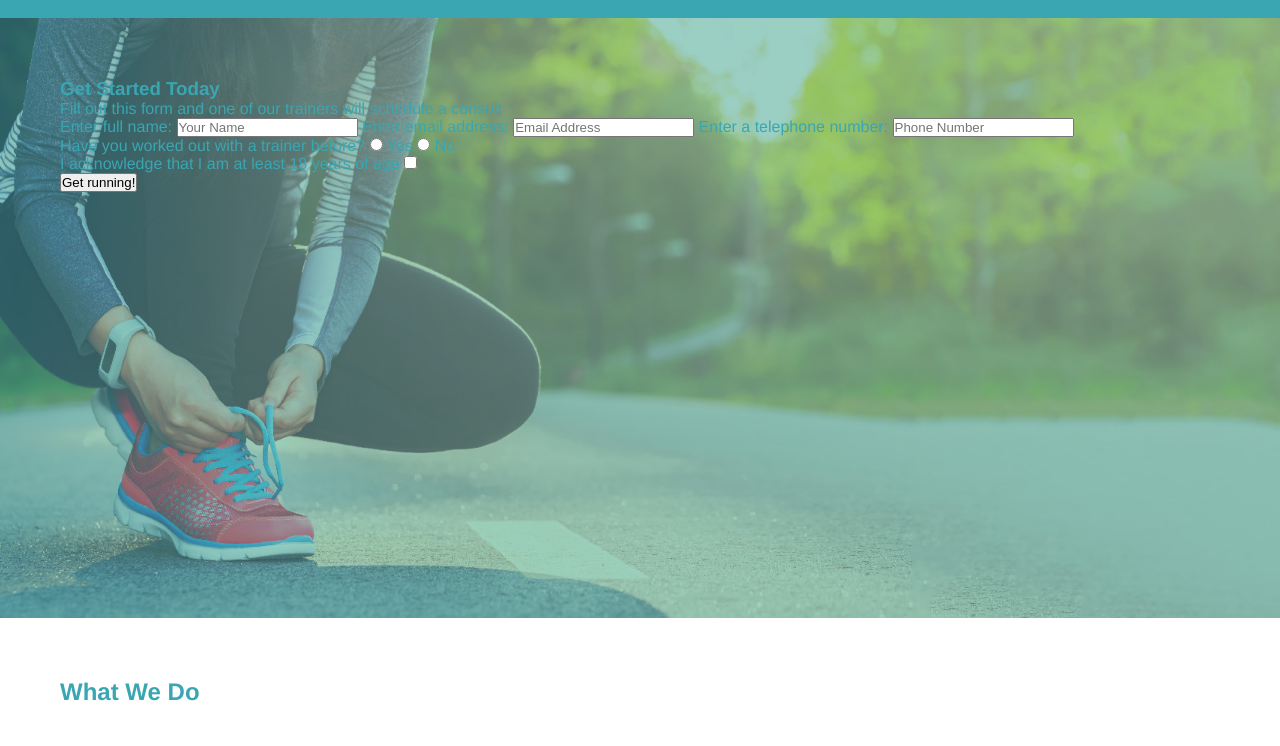
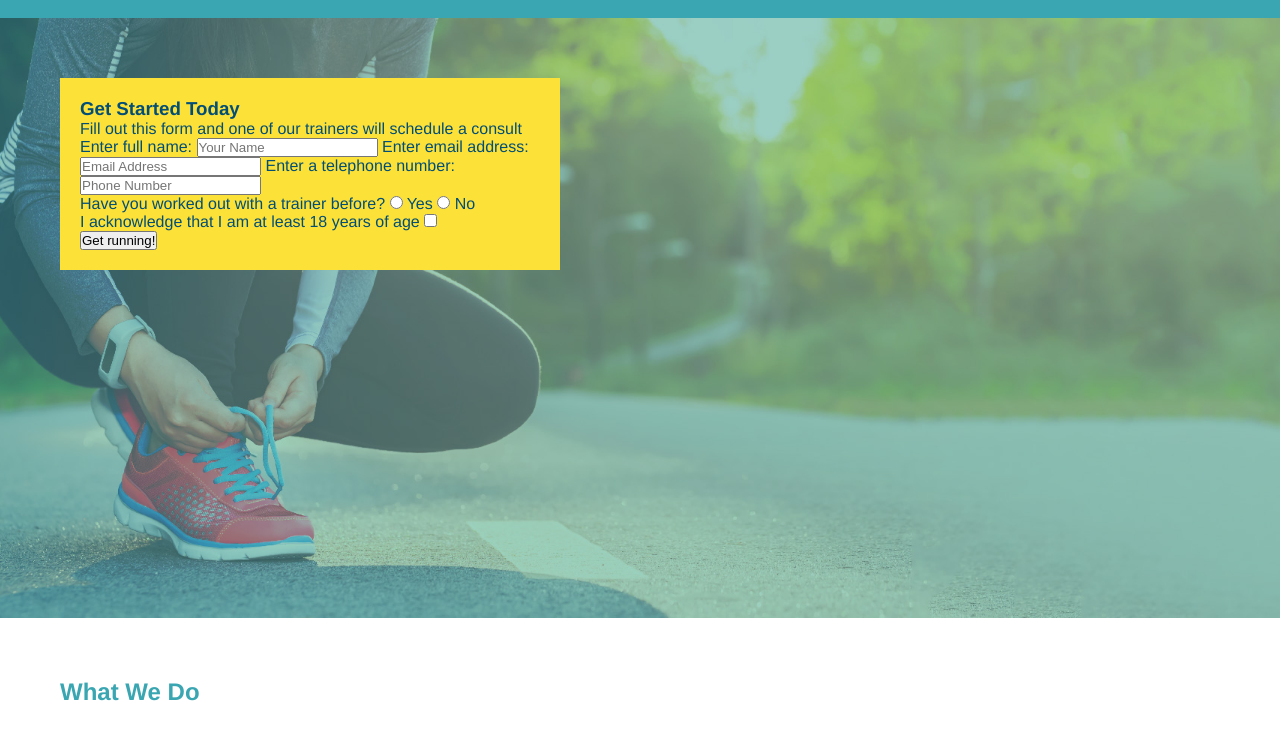
Before and after one commit to salask24/run-buddy, a plain HTML site: page index.html in a window 1280 px wide. Shown: the part 54-800 px from the top of the page. Drawn offline with Linux system fonts and the light colour scheme.

Commit message:
added hero form class and style

```diff
--- a/assets/style.css
+++ b/assets/style.css
@@ -108,3 +108,10 @@ section {
   background-size: cover;
   background-position: center;
 }
+
+.hero-form {
+  background-color: #fce138;
+  padding: 20px;
+  width: 500px;
+  color: #024e76
+}
```
